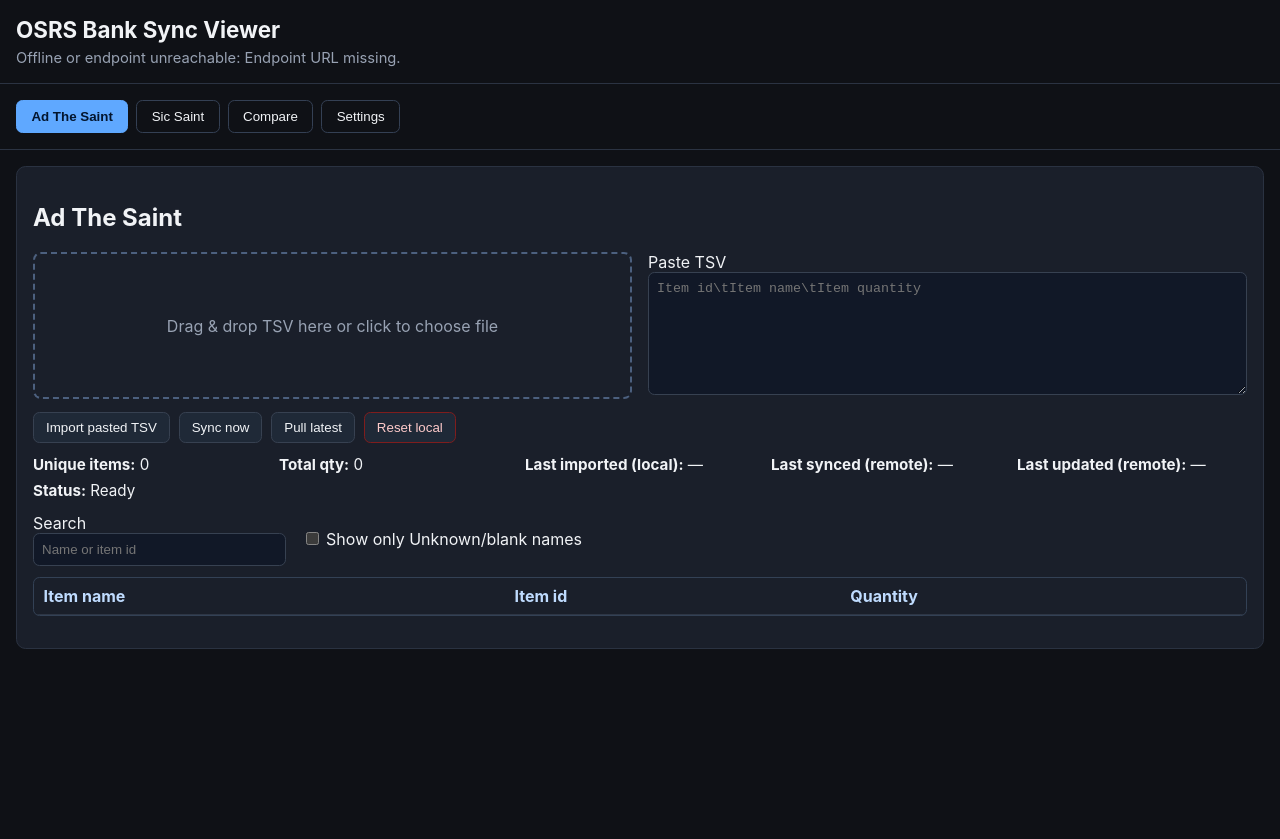
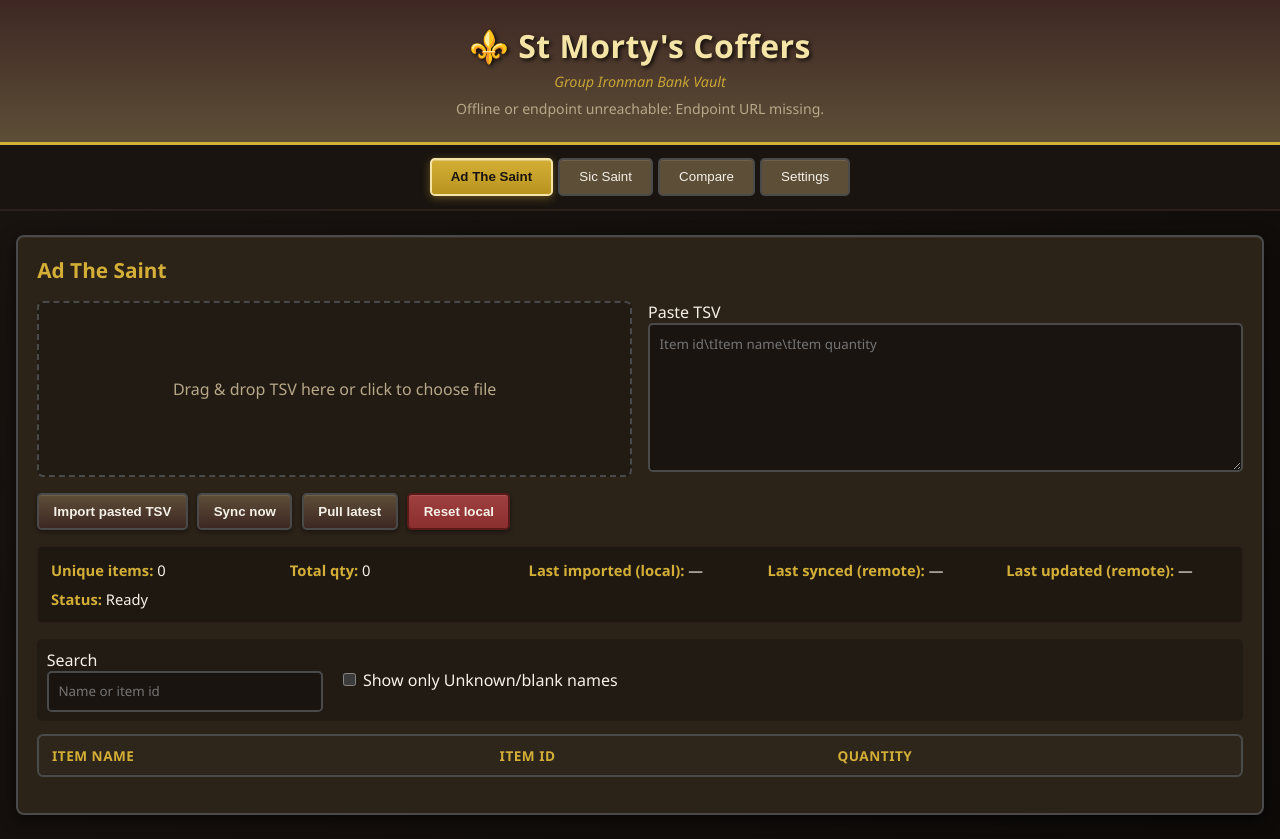
Before and after one commit to AashiqMortimer/GIM-Bank-View, a plain HTML site: page docs/index.html in a window 1280 px wide. Before the commit the page ends 800 px from the top, so only its background shows below. Drawn offline with Linux system fonts and the light colour scheme.

Commit message:
UI uplift

```diff
--- a/docs/index.html
+++ b/docs/index.html
@@ -3,12 +3,15 @@
   <head>
     <meta charset="UTF-8" />
     <meta name="viewport" content="width=device-width, initial-scale=1.0" />
-    <title>OSRS Bank Sync Viewer</title>
+    <title>St Morty's Coffers</title>
     <link rel="stylesheet" href="styles.css" />
   </head>
   <body>
     <header class="app-header">
-      <h1>OSRS Bank Sync Viewer</h1>
+      <div class="header-content">
+        <h1 class="logo">⚜️ St Morty's Coffers</h1>
+        <p class="tagline">Group Ironman Bank Vault</p>
+      </div>
       <div id="globalStatus" class="status-line"></div>
     </header>
 
--- a/docs/styles.css
+++ b/docs/styles.css
@@ -1,59 +1,183 @@
 :root {
   color-scheme: dark;
-  --bg: #0f1116;
-  --panel: #1a1f2a;
-  --text: #f1f3f6;
-  --muted: #98a2b3;
-  --accent: #5fa8ff;
-  --danger: #d05050;
+  --osrs-brown: #3e2723;
+  --osrs-tan: #5d4e37;
+  --osrs-gold: #d4af37;
+  --osrs-light-gold: #f4e4a6;
+  --osrs-stone: #4a4a4a;
+  --osrs-dark: #1a1410;
+  --text-light: #f5f1e8;
+  --text-muted: #b8a88a;
+  --border-dark: #2a1f1a;
+  --panel-bg: #2b2218;
+  --danger: #8b2e2e;
 }
 * { box-sizing: border-box; }
 body {
   margin: 0;
-  font-family: Inter, system-ui, Arial, sans-serif;
-  background: var(--bg);
-  color: var(--text);
+  font-family: 'Segoe UI', Tahoma, Geneva, Verdana, sans-serif;
+  background: linear-gradient(135deg, var(--osrs-dark) 0%, #0d0a08 100%);
+  color: var(--text-light);
+  min-height: 100vh;
 }
-.app-header { padding: 1rem; border-bottom: 1px solid #2b3342; }
-h1 { margin: 0 0 .4rem; font-size: 1.4rem; }
-.status-line { color: var(--muted); font-size: .92rem; }
-.tabs { display: flex; gap: .5rem; padding: 1rem; border-bottom: 1px solid #2b3342; }
+.app-header {
+  padding: 1.5rem 1rem;
+  background: linear-gradient(180deg, var(--osrs-brown) 0%, var(--osrs-tan) 100%);
+  border-bottom: 3px solid var(--osrs-gold);
+  box-shadow: 0 4px 12px rgba(0,0,0,0.5);
+}
+.header-content { text-align: center; }
+.logo {
+  margin: 0 0 .3rem;
+  font-size: 2rem;
+  font-weight: 700;
+  color: var(--osrs-light-gold);
+  text-shadow: 2px 2px 4px rgba(0,0,0,0.8);
+  letter-spacing: 0.5px;
+}
+.tagline {
+  margin: 0;
+  font-size: 0.9rem;
+  color: var(--osrs-gold);
+  font-style: italic;
+  opacity: 0.9;
+}
+.status-line { color: var(--text-muted); font-size: .88rem; margin-top: .5rem; text-align: center; }
+.tabs {
+  display: flex;
+  gap: .3rem;
+  padding: .8rem 1rem;
+  background: var(--osrs-dark);
+  border-bottom: 2px solid var(--border-dark);
+  justify-content: center;
+  flex-wrap: wrap;
+}
 .tab {
-  border: 1px solid #344054; background: transparent; color: var(--text);
-  padding: .5rem .9rem; border-radius: .4rem; cursor: pointer;
+  border: 2px solid var(--osrs-stone);
+  background: var(--osrs-tan);
+  color: var(--text-light);
+  padding: .6rem 1.2rem;
+  border-radius: .3rem;
+  cursor: pointer;
+  font-weight: 500;
+  transition: all 0.2s;
+  box-shadow: inset 0 1px 0 rgba(255,255,255,0.1);
 }
-.tab.active { background: var(--accent); color: #03152e; border-color: var(--accent); font-weight: 600; }
-main { padding: 1rem; }
+.tab:hover { border-color: var(--osrs-gold); transform: translateY(-1px); }
+.tab.active {
+  background: linear-gradient(180deg, var(--osrs-gold) 0%, #b8941f 100%);
+  color: var(--osrs-dark);
+  border-color: var(--osrs-light-gold);
+  font-weight: 700;
+  box-shadow: 0 2px 8px rgba(212,175,55,0.4), inset 0 1px 0 rgba(255,255,255,0.3);
+}
+main { padding: 1.5rem 1rem; max-width: 1400px; margin: 0 auto; }
 .tab-panel { display: none; }
 .tab-panel.active { display: block; }
-.player-view, #tab-compare, #tab-settings { background: var(--panel); border: 1px solid #2a3241; border-radius: .6rem; padding: 1rem; }
+.player-view, #tab-compare, #tab-settings {
+  background: var(--panel-bg);
+  border: 2px solid var(--osrs-stone);
+  border-radius: .5rem;
+  padding: 1.2rem;
+  box-shadow: 0 4px 16px rgba(0,0,0,0.6), inset 0 1px 0 rgba(255,255,255,0.05);
+}
+h2 { color: var(--osrs-gold); margin-top: 0; font-size: 1.3rem; }
 .import-grid {
-  display: grid; grid-template-columns: 1fr 1fr; gap: 1rem; margin-bottom: .8rem;
+  display: grid; grid-template-columns: 1fr 1fr; gap: 1rem; margin-bottom: 1rem;
 }
 .drop-zone {
-  border: 2px dashed #4c607f; border-radius: .5rem; min-height: 130px; display: grid;
-  place-content: center; text-align: center; color: var(--muted); cursor: pointer; padding: .8rem;
+  border: 2px dashed var(--osrs-stone);
+  border-radius: .4rem;
+  min-height: 130px;
+  display: grid;
+  place-content: center;
+  text-align: center;
+  color: var(--text-muted);
+  cursor: pointer;
+  padding: 1rem;
+  background: rgba(0,0,0,0.2);
+  transition: all 0.2s;
 }
-.drop-zone.dragover { border-color: var(--accent); color: var(--accent); }
+.drop-zone:hover { border-color: var(--osrs-gold); color: var(--osrs-light-gold); }
+.drop-zone.dragover { border-color: var(--osrs-gold); color: var(--osrs-gold); background: rgba(212,175,55,0.1); }
 textarea, input[type="text"], input[type="password"], input[type="url"] {
-  width: 100%; background: #111827; color: var(--text); border: 1px solid #374151; border-radius: .4rem; padding: .5rem;
+  width: 100%;
+  background: var(--osrs-dark);
+  color: var(--text-light);
+  border: 2px solid var(--osrs-stone);
+  border-radius: .3rem;
+  padding: .6rem;
+  font-family: inherit;
 }
-.actions-row { display: flex; flex-wrap: wrap; gap: .55rem; margin: .7rem 0; }
+textarea:focus, input:focus { outline: none; border-color: var(--osrs-gold); }
+.actions-row { display: flex; flex-wrap: wrap; gap: .6rem; margin: 1rem 0; }
 button {
-  background: #1f2937; color: var(--text); border: 1px solid #374151; border-radius: .4rem; padding: .45rem .75rem; cursor: pointer;
+  background: linear-gradient(180deg, var(--osrs-tan) 0%, var(--osrs-brown) 100%);
+  color: var(--text-light);
+  border: 2px solid var(--osrs-stone);
+  border-radius: .3rem;
+  padding: .55rem .9rem;
+  cursor: pointer;
+  font-weight: 600;
+  transition: all 0.2s;
+  box-shadow: 0 2px 4px rgba(0,0,0,0.4), inset 0 1px 0 rgba(255,255,255,0.1);
 }
-button:hover { border-color: var(--accent); }
-button.danger { border-color: #7f1d1d; color: #fecaca; }
+button:hover {
+  border-color: var(--osrs-gold);
+  transform: translateY(-1px);
+  box-shadow: 0 3px 8px rgba(0,0,0,0.5);
+}
+button:active { transform: translateY(0); }
+button.danger {
+  background: linear-gradient(180deg, #a04040 0%, var(--danger) 100%);
+  border-color: #5a1a1a;
+}
 .summary-grid {
-  display: grid; grid-template-columns: repeat(auto-fit, minmax(220px, 1fr)); gap: .45rem 1rem; margin-bottom: .8rem;
-  font-size: .95rem;
+  display: grid;
+  grid-template-columns: repeat(auto-fit, minmax(220px, 1fr));
+  gap: .6rem 1rem;
+  margin-bottom: 1rem;
+  font-size: .92rem;
+  padding: .8rem;
+  background: rgba(0,0,0,0.3);
+  border-radius: .3rem;
+  border: 1px solid var(--border-dark);
 }
-.controls { display: flex; flex-wrap: wrap; gap: 1rem; align-items: center; margin-bottom: .7rem; }
-.table-wrap { overflow: auto; border: 1px solid #334155; border-radius: .4rem; }
+.summary-grid strong { color: var(--osrs-gold); }
+.controls {
+  display: flex;
+  flex-wrap: wrap;
+  gap: 1rem;
+  align-items: center;
+  margin-bottom: .8rem;
+  padding: .6rem;
+  background: rgba(0,0,0,0.2);
+  border-radius: .3rem;
+}
+.table-wrap {
+  overflow: auto;
+  border: 2px solid var(--osrs-stone);
+  border-radius: .4rem;
+  background: var(--osrs-dark);
+}
 table { width: 100%; border-collapse: collapse; }
-th, td { padding: .5rem .6rem; border-bottom: 1px solid #2e3645; text-align: left; }
-th { cursor: pointer; color: #bfdbfe; }
-th:hover { text-decoration: underline; }
-.warnings { color: #fca5a5; margin-top: .8rem; }
-.settings-grid { display: grid; grid-template-columns: 1fr; gap: .7rem; max-width: 720px; }
-@media (max-width: 880px) { .import-grid { grid-template-columns: 1fr; } }
+th, td { padding: .6rem .8rem; border-bottom: 1px solid var(--border-dark); text-align: left; }
+th {
+  cursor: pointer;
+  color: var(--osrs-gold);
+  font-weight: 700;
+  background: rgba(93,78,55,0.3);
+  text-transform: uppercase;
+  font-size: .85rem;
+  letter-spacing: 0.5px;
+}
+th:hover { color: var(--osrs-light-gold); }
+tbody tr:hover { background: rgba(212,175,55,0.08); }
+.warnings { color: #d08a8a; margin-top: 1rem; font-size: .9rem; }
+.settings-grid { display: grid; grid-template-columns: 1fr; gap: .9rem; max-width: 720px; }
+@media (max-width: 880px) {
+  .import-grid { grid-template-columns: 1fr; }
+  .logo { font-size: 1.5rem; }
+  .tabs { justify-content: stretch; }
+  .tab { flex: 1; }
+}
```
